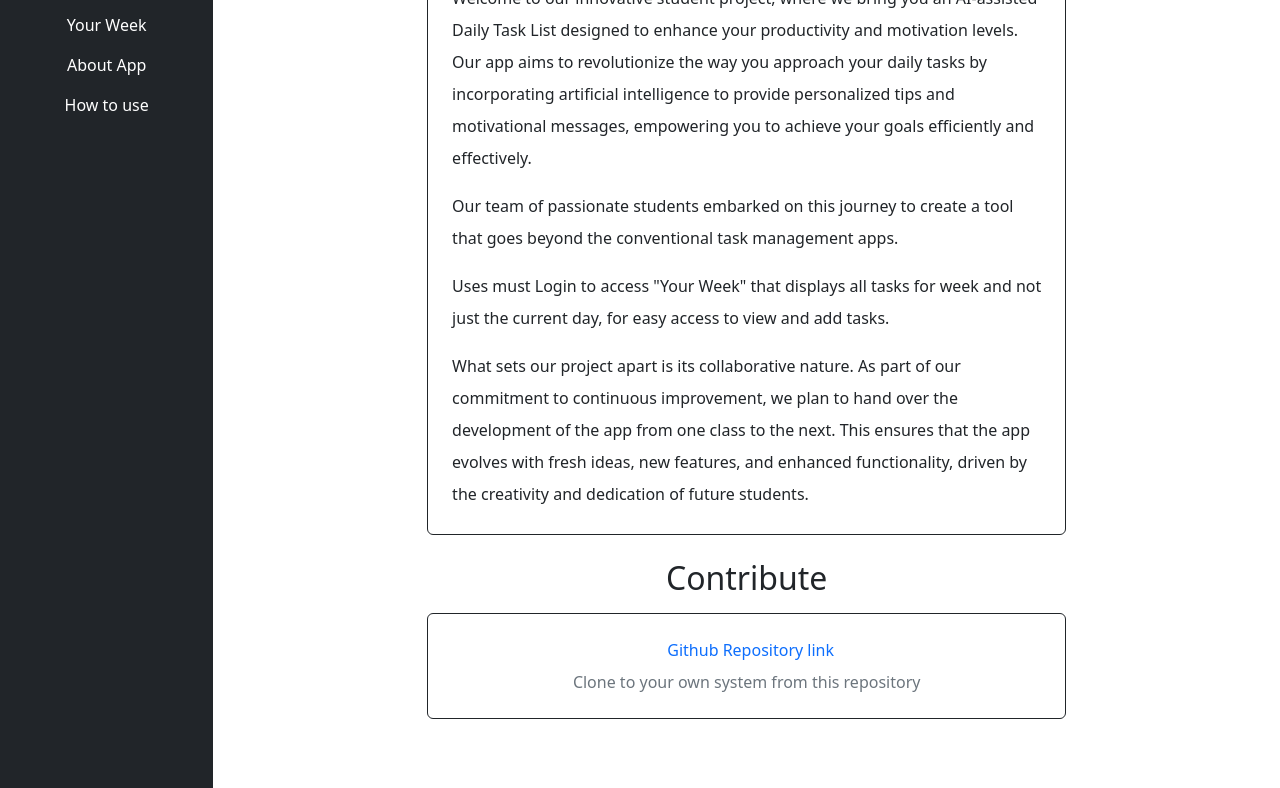
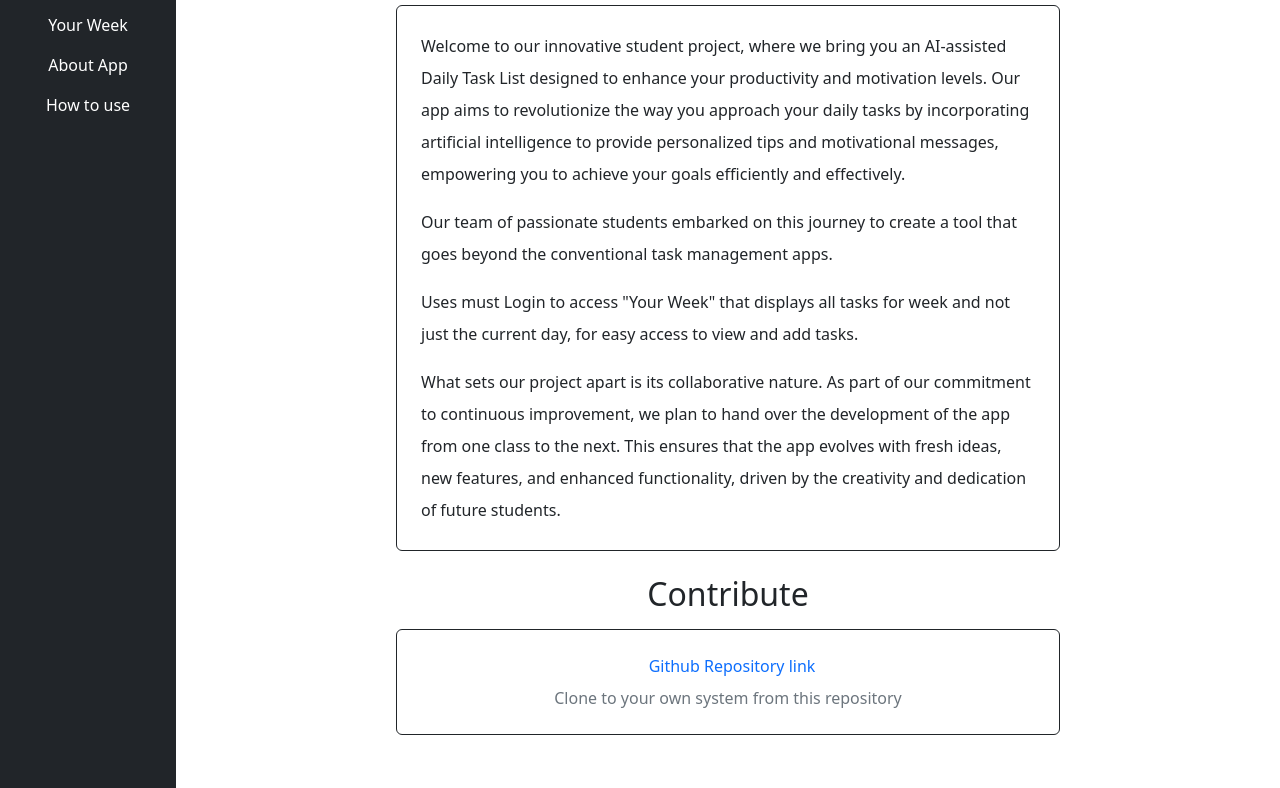
Before and after one commit to NoroffFEU/ai-project, a website with bundled scripts: page about.html in a window 1280 px wide. Shown: the part 217-1005 px from the top of the page. Built offline with nearby package versions, Linux system fonts and the light colour scheme; some icons are missing.

Commit message:
About some more #100

```diff
--- a/about.html
+++ b/about.html
@@ -14,9 +14,7 @@
     <div class="container-fluid">
       <div class="row flex-nowrap">
         <!-- Sidebar/Header -->
-        <div
-          class="bg-dark col-auto col-md-3 col-lg-2 min-vh-100 d-none d-md-flex flex-column"
-        >
+        <div class="bg-dark col-auto min-vh-100">
           <div class="bg-dark p-2">
             <a
               class="d-flex text-decoration-none mt-1 flex-column justify-content-center text-white"
```
Also changed, not shown: dist/css/styles.css, 1 other file.
